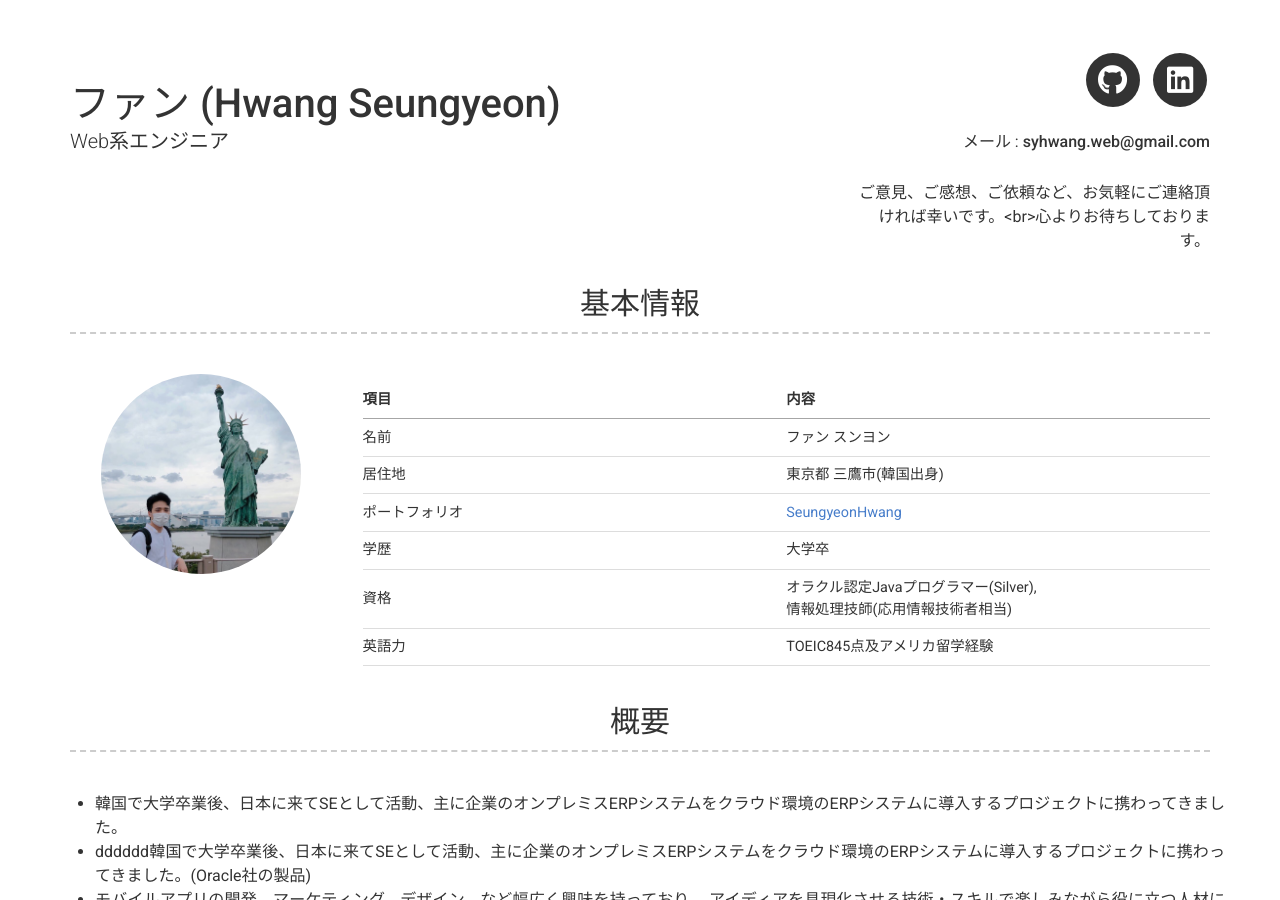
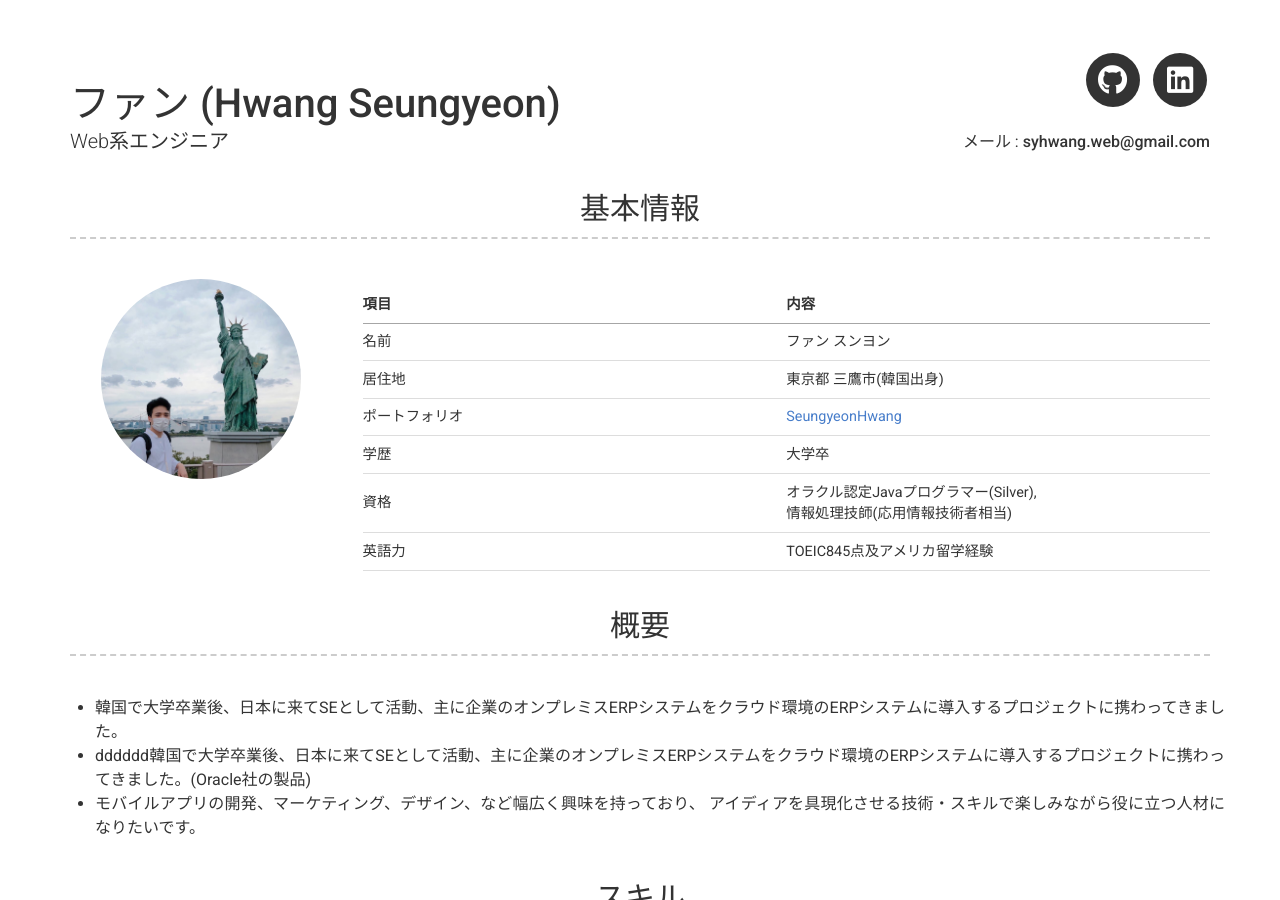
Before and after one commit to SeungyeonHwang/SeungyeonHwang.github.io, a Jekyll site: the page built from index.md, in a window 1280 px wide and 900 px high. Built offline with Jekyll 4.4.1, drawn with Linux system fonts in a browser that asks for light colours; nearby versions of some CDN libraries.

Commit message:
no message

```diff
--- a/_config.yml
+++ b/_config.yml
@@ -7,7 +7,7 @@ repository: SeungyeonHwang/SeungyeonHwang.github.io
 name: ファン (Hwang Seungyeon)
 title: Web系エンジニア
 email: syhwang.web@gmail.com
-phone: ご意見、ご感想、ご依頼など、お気軽にご連絡頂ければ幸いです。<br>心よりお待ちしております。
+phone:
 
 # Dark Mode (true/false/never)
 darkmode: never
--- a/_includes/header.html
+++ b/_includes/header.html
@@ -64,7 +64,7 @@
       {%- endif -%}
       {%- if site.phone -%}
         <p>
-          {{ site.phone_title | default: "  " }}<br>{{ site.phone | escape }}
+          {{ site.phone_title | default: "  " }}<br>ご意見、ご感想、ご依頼など、お気軽にご連絡頂ければ幸いです。<br>心よりお待ちしております。
         </p>
       {%- endif -%}
       {%- if site.website -%}
```
